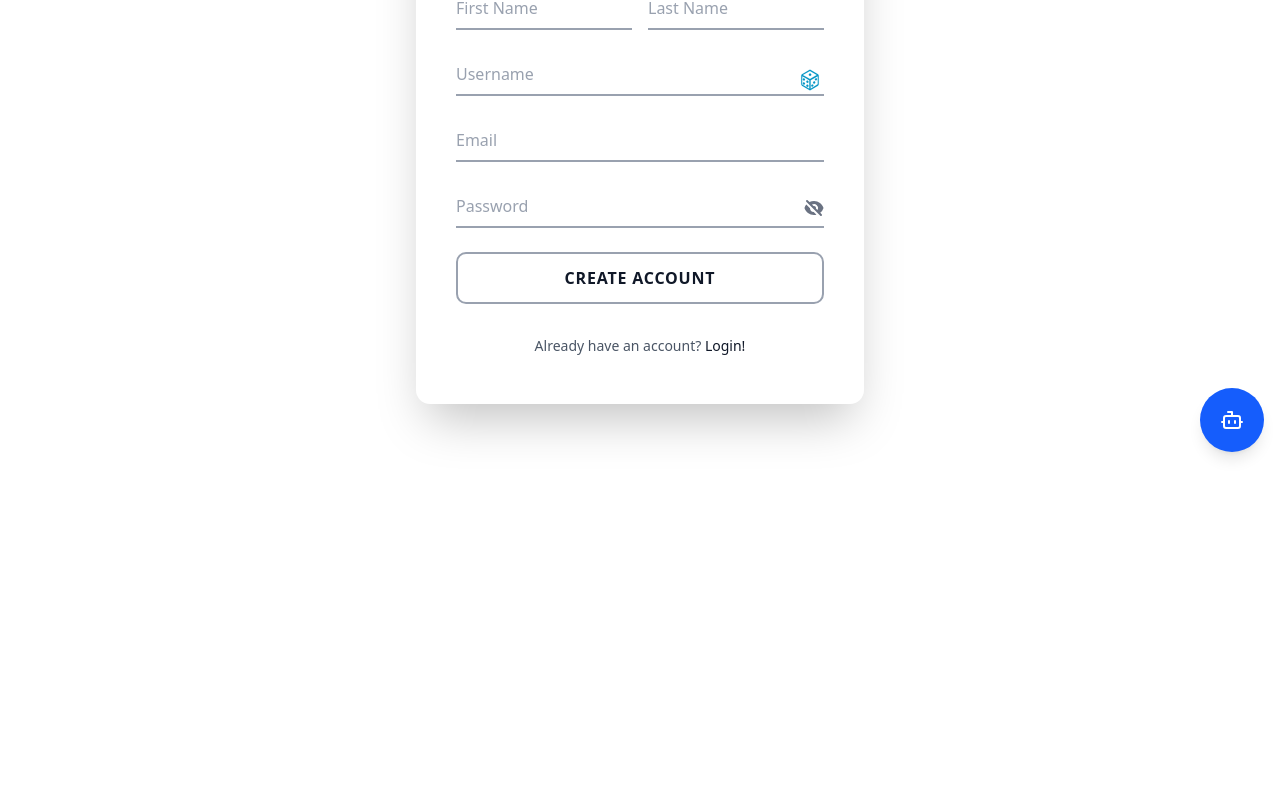
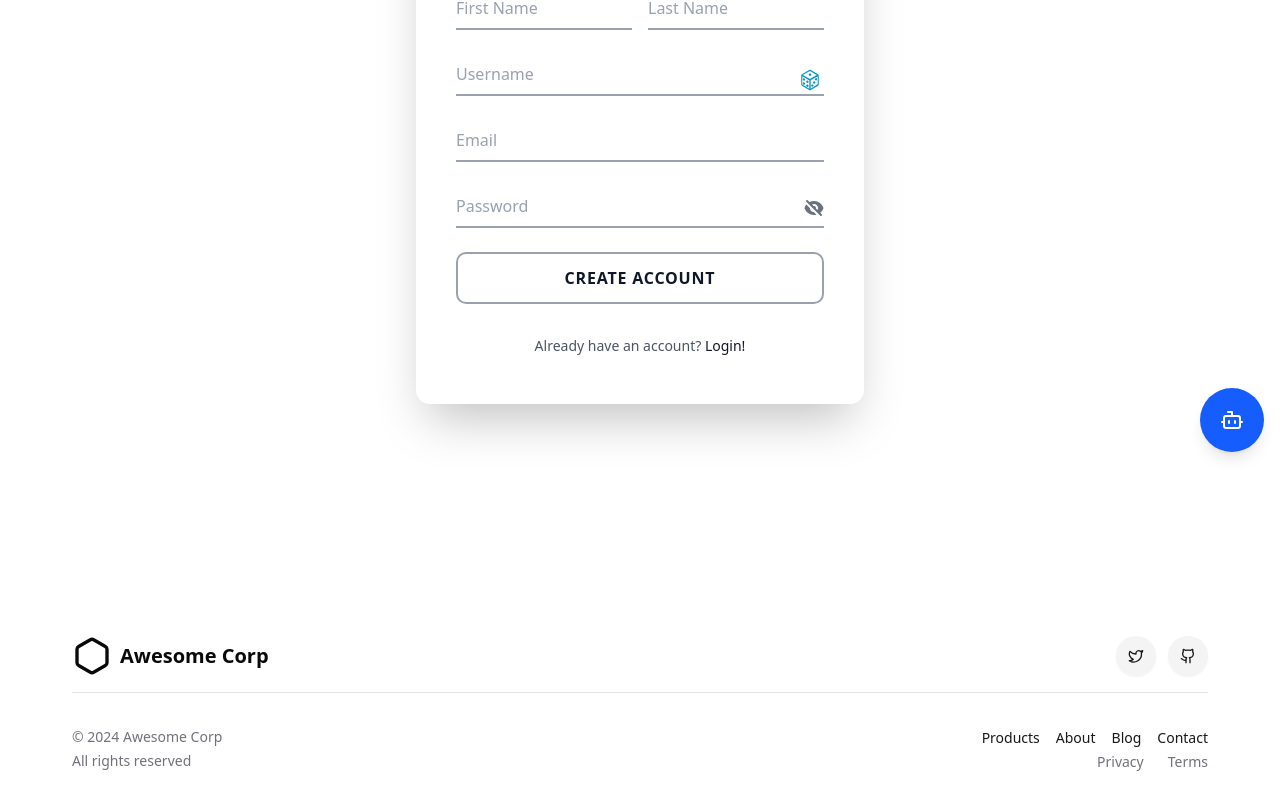
Before and after one commit to satyasootar/Template, a React (Vite) app: page /blog in a window 1280 px wide. Shown: the part 332-1137 px from the top of the page. Before the commit the page ends 872 px from the top, so only its background shows below. Built offline with nearby package versions, Linux system fonts and the light colour scheme.

Commit message:
Add Footer component and integrate it into App

```diff
--- a/src/App.jsx
+++ b/src/App.jsx
@@ -1,8 +1,7 @@
-
 import ChatBot from "./components/ChatBot"
+import { Footer1 } from "./components/Footer"
 import { Navbar } from "./components/Navbar"
 import SignupForm from "./components/SignUp"
-
 
 
 const App = () => {
@@ -11,6 +10,7 @@ const App = () => {
       <Navbar />
       <ChatBot />
       <SignupForm />
+      <Footer1 />
 
     </div>
 
--- /dev/null
+++ b/src/components/Footer.jsx
@@ -0,0 +1,41 @@
+import { Hexagon, Github, Twitter } from "lucide-react"
+import { Footer } from "@/components/ui/footer"
+
+function Footer1() {
+    return (
+        <div className="w-full">
+            <Footer
+                logo={<Hexagon className="h-10 w-10" />}
+                brandName="Awesome Corp"
+                socialLinks={[
+                    {
+                        icon: <Twitter className="h-5 w-5" />,
+                        href: "https://twitter.com",
+                        label: "Twitter",
+                    },
+                    {
+                        icon: <Github className="h-5 w-5" />,
+                        href: "https://github.com",
+                        label: "GitHub",
+                    },
+                ]}
+                mainLinks={[
+                    { href: "/products", label: "Products" },
+                    { href: "/about", label: "About" },
+                    { href: "/blog", label: "Blog" },
+                    { href: "/contact", label: "Contact" },
+                ]}
+                legalLinks={[
+                    { href: "/privacy", label: "Privacy" },
+                    { href: "/terms", label: "Terms" },
+                ]}
+                copyright={{
+                    text: "© 2024 Awesome Corp",
+                    license: "All rights reserved",
+                }}
+            />
+        </div>
+    )
+}
+
+export { Footer1 }
--- /dev/null
+++ b/src/components/ui/footer.jsx
@@ -0,0 +1,71 @@
+import { Button } from "@/components/ui/button"
+
+export function Footer({
+  logo,
+  brandName,
+  socialLinks,
+  mainLinks,
+  legalLinks,
+  copyright
+}) {
+  return (
+    (<footer className="pb-6 pt-16 lg:pb-8 lg:pt-24">
+      <div className="px-4 lg:px-8">
+        <div className="md:flex md:items-start md:justify-between">
+          <a href="/" className="flex items-center gap-x-2" aria-label={brandName}>
+            {logo}
+            <span className="font-bold text-xl">{brandName}</span>
+          </a>
+          <ul className="flex list-none mt-6 md:mt-0 space-x-3">
+            {socialLinks.map((link, i) => (
+              <li key={i}>
+                <Button
+                  variant="secondary"
+                  size="icon"
+                  className="h-10 w-10 rounded-full"
+                  asChild>
+                  <a href={link.href} target="_blank" aria-label={link.label}>
+                    {link.icon}
+                  </a>
+                </Button>
+              </li>
+            ))}
+          </ul>
+        </div>
+        <div className="border-t mt-6 pt-6 md:mt-4 md:pt-8 lg:grid lg:grid-cols-10">
+          <nav className="lg:mt-0 lg:col-[4/11]">
+            <ul className="list-none flex flex-wrap -my-1 -mx-2 lg:justify-end">
+              {mainLinks.map((link, i) => (
+                <li key={i} className="my-1 mx-2 shrink-0">
+                  <a
+                    href={link.href}
+                    className="text-sm text-primary underline-offset-4 hover:underline">
+                    {link.label}
+                  </a>
+                </li>
+              ))}
+            </ul>
+          </nav>
+          <div className="mt-6 lg:mt-0 lg:col-[4/11]">
+            <ul className="list-none flex flex-wrap -my-1 -mx-3 lg:justify-end">
+              {legalLinks.map((link, i) => (
+                <li key={i} className="my-1 mx-3 shrink-0">
+                  <a
+                    href={link.href}
+                    className="text-sm text-muted-foreground underline-offset-4 hover:underline">
+                    {link.label}
+                  </a>
+                </li>
+              ))}
+            </ul>
+          </div>
+          <div
+            className="mt-6 text-sm leading-6 text-muted-foreground whitespace-nowrap lg:mt-0 lg:row-[1/3] lg:col-[1/4]">
+            <div>{copyright.text}</div>
+            {copyright.license && <div>{copyright.license}</div>}
+          </div>
+        </div>
+      </div>
+    </footer>)
+  );
+}
```
